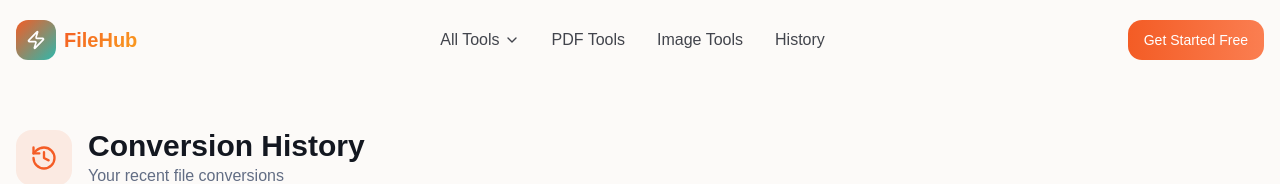
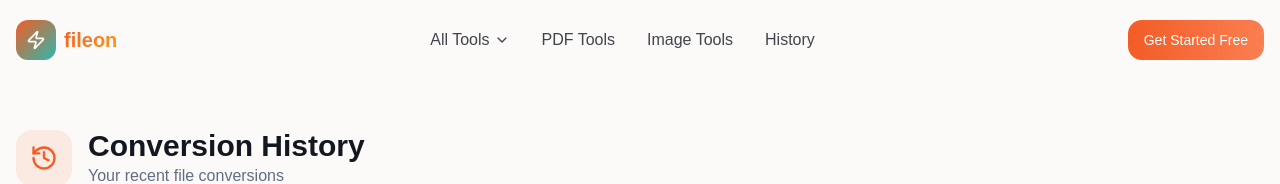
Before and after one commit to Meet1117/Fileon, a React (Vite) app: page /history in a window 1280 px wide. Shown: the top 184 px of the page. Built offline with nearby package versions, Linux system fonts and the light colour scheme; the HTML template or start-up script is replaced by a standard one.

Commit message:
Update Header.tsx

```diff
--- a/src/components/layout/Header.tsx
+++ b/src/components/layout/Header.tsx
@@ -96,7 +96,7 @@ const Header = () => {
               <Zap className="w-5 h-5 text-primary-foreground" />
             </motion.div>
             <span className="text-xl font-display font-bold text-gradient-primary">
-              FileHub
+              fileon
             </span>
           </Link>
 
```
